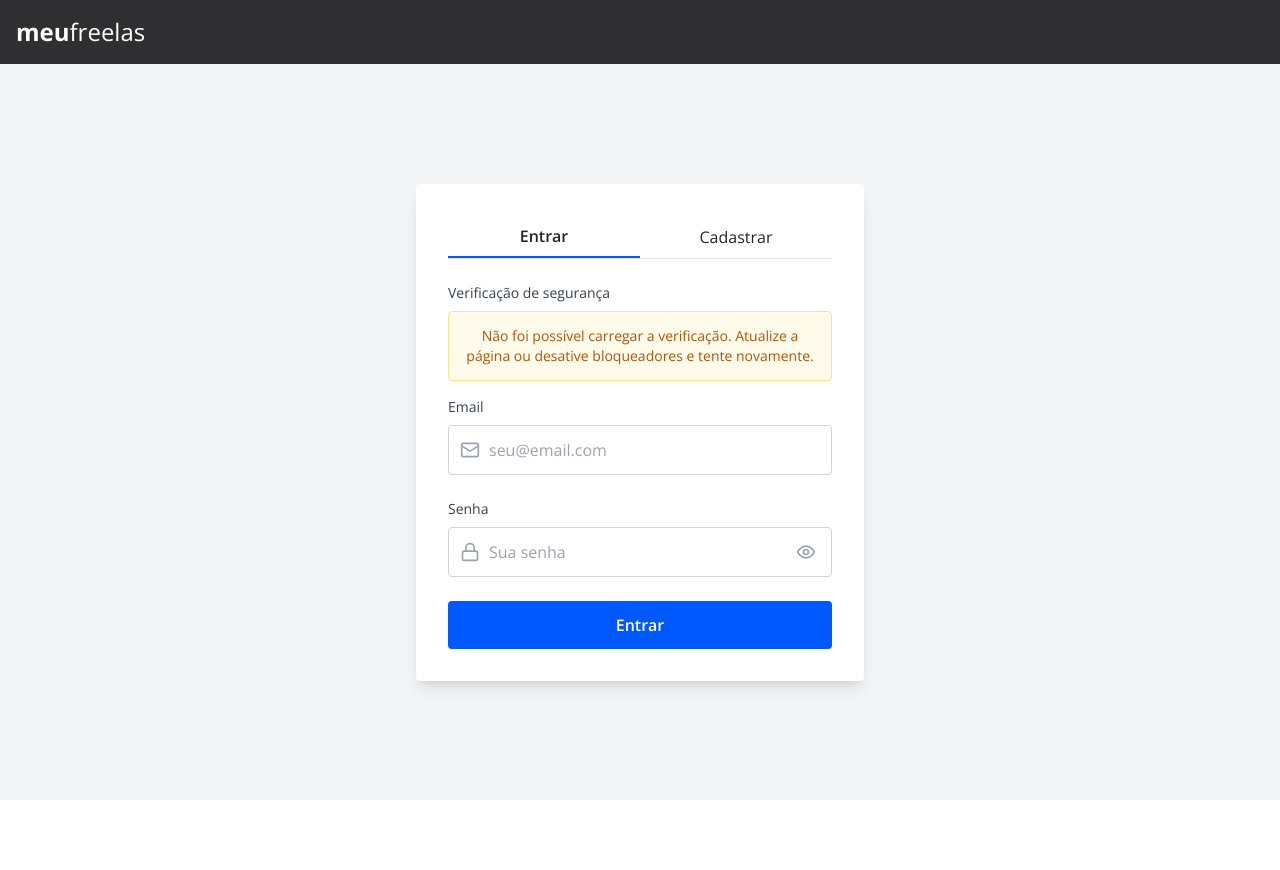
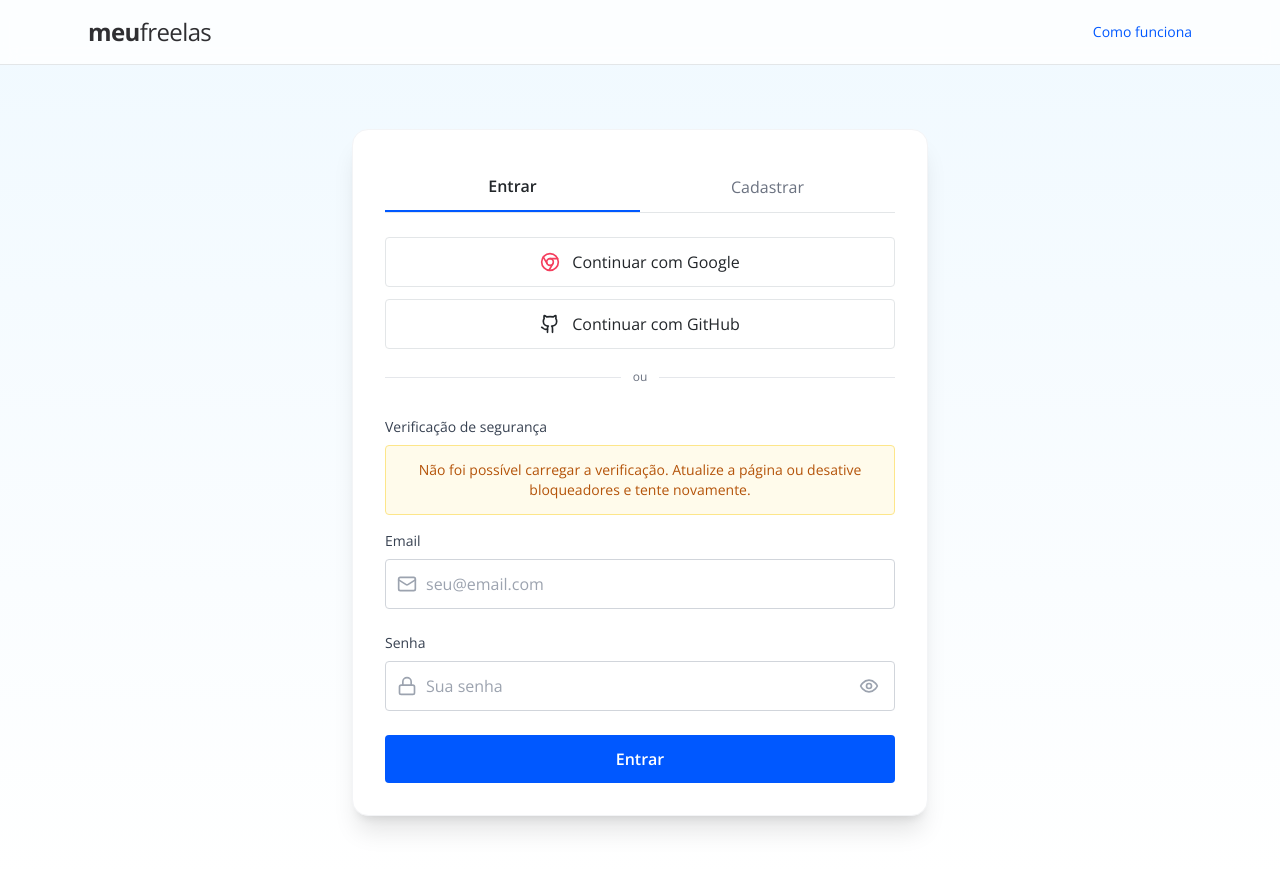
Before and after one commit to developeragencia/aplicativomeufreelas, a React (Vite) app in the folder app/: page /auth in a window 1280 px wide. Shown: the top 870 px of the page. Before the commit the page ends 800 px from the top, so only its background shows below. Built offline with nearby package versions, Linux system fonts and the light colour scheme; no server answers.

Commit message:
feat(auth-ui): melhorar layout; botões Google/GitHub; stub OAuth start

```diff
--- a/app/src/lib/api.ts
+++ b/app/src/lib/api.ts
@@ -56,6 +56,23 @@ export async function apiAuth(
     };
   } catch (err: any) {
     return { ok: false, error: err.message || 'Erro de conexão' };
+  }
+}
+
+export async function apiOAuthStart(provider: 'google' | 'github'): Promise<{ ok: boolean; url?: string; error?: string; code?: string }> {
+  if (!API_URL) return { ok: false, error: 'API não configurada' };
+  try {
+    const base = API_URL.replace(/\/$/, '');
+    const url = `${base}/oauth/start.php`;
+    const res = await fetch(url, {
+      method: 'POST',
+      headers: { 'Content-Type': 'application/json' },
+      body: JSON.stringify({ provider }),
+    });
+    const data = await res.json().catch(() => ({}));
+    return { ok: !!data.ok, url: data.url as string | undefined, error: data.error as string | undefined, code: data.code as string | undefined };
+  } catch {
+    return { ok: false, error: 'Falha de conexão' };
   }
 }
 
--- a/app/src/pages/Auth.tsx
+++ b/app/src/pages/Auth.tsx
@@ -2,7 +2,7 @@ import { useEffect, useState } from 'react';
 import { useNavigate, Link } from 'react-router-dom';
 import { useAuth } from '@/contexts/AuthContext';
 import { TurnstileWidget, hasTurnstile } from '@/components/TurnstileWidget';
-import { Eye, EyeOff, Mail, Lock, User, Briefcase, ArrowRight } from 'lucide-react';
+import { Eye, EyeOff, Mail, Lock, User, Briefcase, ArrowRight, Github, Chrome } from 'lucide-react';
 import { setSEO } from '@/lib/seo';
 
 type UserTypeOption = 'freelancer' | 'client';
@@ -57,6 +57,21 @@ export default function Auth() {
     }
   };
 
+  const handleOAuth = async (provider: 'google' | 'github') => {
+    setError('');
+    setSuccessMessage('');
+    try {
+      const res = await import('@/lib/api').then(m => m.apiOAuthStart(provider));
+      if (res.ok && res.url) {
+        window.location.href = res.url;
+      } else {
+        setError(res.error || 'Login social não configurado.');
+      }
+    } catch {
+      setError('Falha ao iniciar login social.');
+    }
+  };
+
   const handleRegister = async (e: React.FormEvent) => {
     e.preventDefault();
     setError('');
@@ -93,20 +108,21 @@ export default function Auth() {
   };
 
   return (
-    <div className="min-h-screen bg-gray-100 flex flex-col">
-      <header className="bg-99dark py-4">
-        <div className="max-w-7xl mx-auto px-4">
-          <Link to="/" className="text-white text-2xl font-bold">
+    <div className="min-h-screen bg-gradient-to-b from-sky-50 to-white flex flex-col">
+      <header className="py-4 border-b bg-white/80 backdrop-blur">
+        <div className="max-w-6xl mx-auto px-6 flex items-center justify-between">
+          <Link to="/" className="text-2xl font-bold tracking-tight text-99dark">
             meu<span className="font-light">freelas</span>
           </Link>
+          <Link to="/como-funciona" className="text-sm text-99blue hover:underline">Como funciona</Link>
         </div>
       </header>
 
-      <div className="flex-1 flex items-center justify-center py-12 px-4">
-        <div className="bg-white rounded-lg shadow-lg w-full max-w-md p-8">
+      <div className="flex-1 flex items-center justify-center py-16 px-4">
+        <div className="bg-white rounded-2xl shadow-xl w-full max-w-xl p-8 border border-gray-100">
           <div className="flex mb-6 border-b">
-            <button className={`flex-1 py-2 ${tab==='login' ? 'border-b-2 border-99blue font-semibold' : ''}`} onClick={() => setTab('login')}>Entrar</button>
-            <button className={`flex-1 py-2 ${tab==='register' ? 'border-b-2 border-99blue font-semibold' : ''}`} onClick={() => setTab('register')}>Cadastrar</button>
+            <button className={`flex-1 py-3 ${tab==='login' ? 'border-b-2 border-99blue font-semibold' : 'text-gray-500'}`} onClick={() => setTab('login')}>Entrar</button>
+            <button className={`flex-1 py-3 ${tab==='register' ? 'border-b-2 border-99blue font-semibold' : 'text-gray-500'}`} onClick={() => setTab('register')}>Cadastrar</button>
           </div>
 
           {error && (
@@ -120,13 +136,27 @@ export default function Auth() {
             </div>
           )}
 
+          {tab === 'login' && (
+            <div className="grid gap-3 mb-6">
+              <button type="button" onClick={()=>handleOAuth('google')} className="w-full py-3 border rounded-lg flex items-center justify-center gap-3 hover:bg-gray-50 transition">
+                <Chrome className="w-5 h-5 text-rose-500" />
+                <span className="font-medium">Continuar com Google</span>
+              </button>
+              <button type="button" onClick={()=>handleOAuth('github')} className="w-full py-3 border rounded-lg flex items-center justify-center gap-3 hover:bg-gray-50 transition">
+                <Github className="w-5 h-5" />
+                <span className="font-medium">Continuar com GitHub</span>
+              </button>
+              <div className="flex items-center gap-3 my-2">
+                <div className="h-px bg-gray-200 flex-1" />
+                <span className="text-xs text-gray-500">ou</span>
+                <div className="h-px bg-gray-200 flex-1" />
+              </div>
+            </div>
+          )}
+
           {hasTurnstile() && (
             <div className="mb-4">
-              <TurnstileWidget
-                onVerify={(token) => setTurnstileToken(token)}
-                onExpire={() => setTurnstileToken('')}
-                theme="light"
-              />
+              <TurnstileWidget onVerify={(t)=>setTurnstileToken(t)} onExpire={()=>setTurnstileToken('')} theme="light" />
             </div>
           )}
 
```
Also changed, not shown: 1 other file (tests, documents, lock files or other folders).
